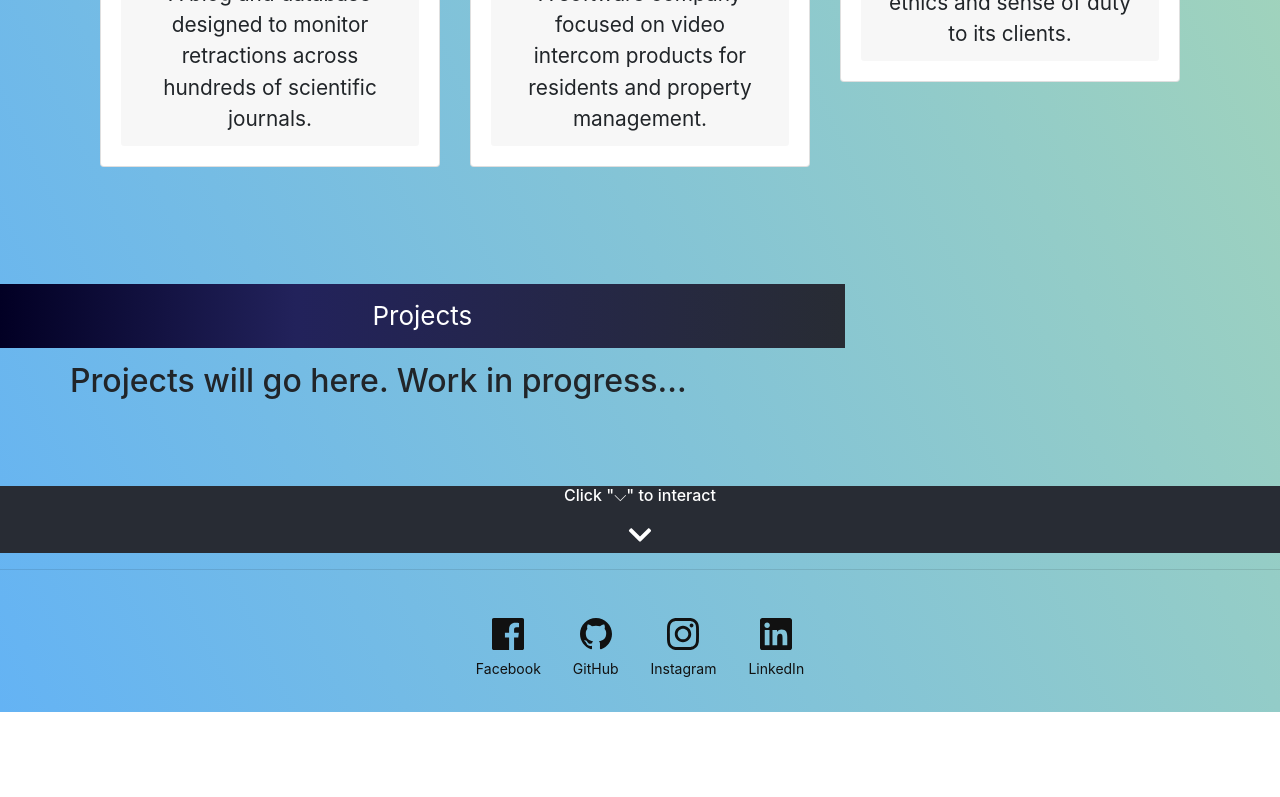
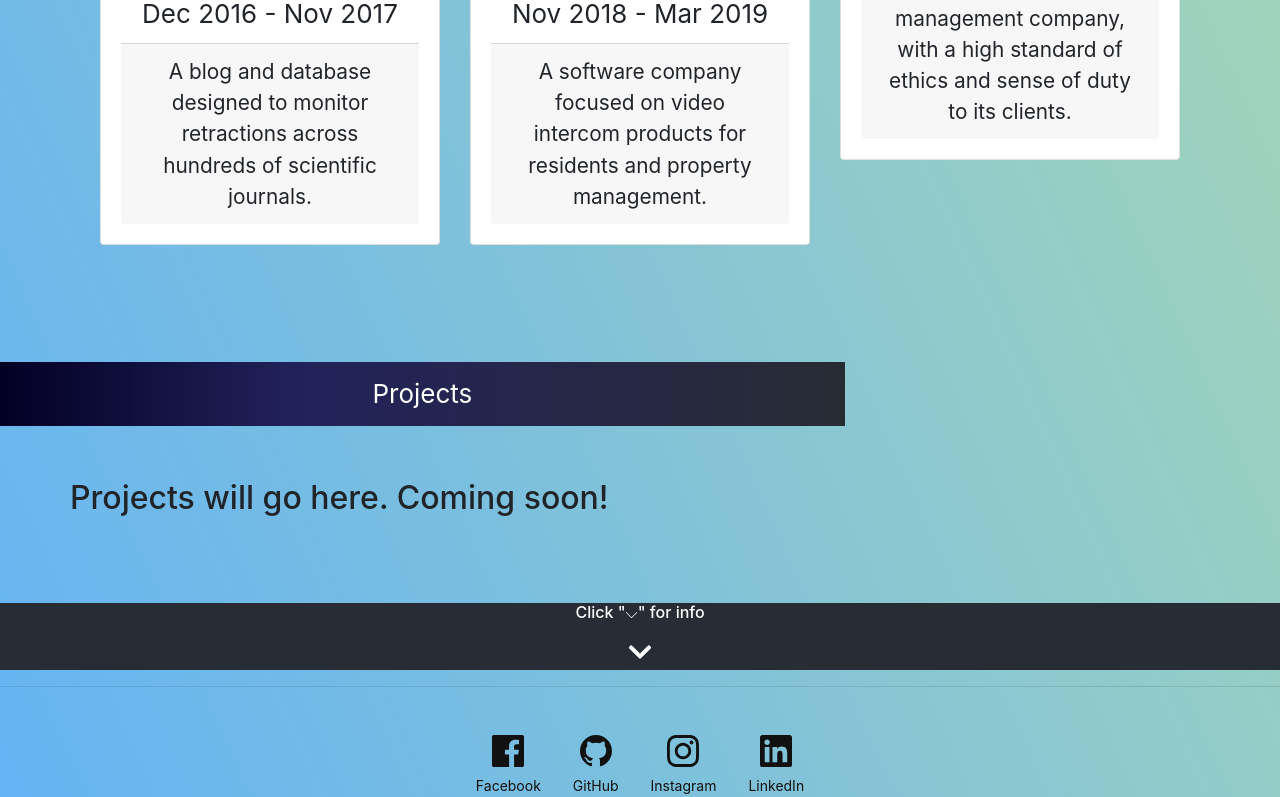
Before and after one commit to bavrumov/Splash-Page, a React (Create React App) app: page / in a window 1280 px wide. Shown: the part 2000-2797 px from the top of the page. Before the commit the page ends 2712 px from the top, so only its background shows below. Built offline with nearby package versions, Linux system fonts and the light colour scheme.

Commit message:
Cosmetic changes

```diff
--- a/src/App.js
+++ b/src/App.js
@@ -45,6 +45,7 @@ class App extends Component {
           <div style={{minHeight:"3em"}}></div>
 
           <FadedHeader title="Hi! My name is" side="right" fade="left"></FadedHeader>
+            <br />
           <Container id="App-body">
             <Row className="padded-top">
               <Col lg={{size:4, offset:1}} sm={{size:4, offset:1, order:1}} xs={{order:12}}>
@@ -62,34 +63,39 @@ class App extends Component {
 
           <FadedHeader title="Education" side="left" fade="right"></FadedHeader>
           <Container id="Education">
-            <Row data-aos="fade-up" className="padded-top">
-              <Carousel></Carousel>
+            <Row className="padded-top">
+              <Carousel></Carousel> {/* Moved data-aos to component*/}
             </Row>
           </Container>
-          <br />
+            <br />
           <div style={{minHeight:"3em"}}></div>
 
           <FadedHeader title="Work Experience" side="left" fade="right"></FadedHeader>
+          <br />
           <Container id="Jobs">
             <Row className="padded-top">
-              <Col data-aos="flip-up">
-                <WorkCards></WorkCards>
+              <Col>
+                <WorkCards></WorkCards> {/* Moved data-aos to component*/}
               </Col>
             </Row>
           </Container>
-          <br /><br />
+            <br /><br />
 
           <FadedHeader title="Projects" side="left" fade="right"></FadedHeader>
+            <br />
           <Container id="Projects">
             <Row className="padded-top">
-              <h2>Projects will go here. Work in progress...</h2>
+              <h2>Projects will go here. Coming soon!</h2>
               {/* More Content Here */}
             </Row>
           </Container>
+
           <div style={{minHeight:"3em"}}></div>
 
         </div>
+
         <Blurb />
+
         <div id="bottom"> <hr/>
           <Tachyonsocialfooter></Tachyonsocialfooter>
         </div>
--- a/src/Blurb.js
+++ b/src/Blurb.js
@@ -25,7 +25,7 @@ class Blurb extends Component {
     render() {
         let instruction;
         if (this.state.helper)
-            instruction = <h6>Click "{String.fromCharCode(0x2335)}" to interact</h6>
+            instruction = <h6>Click "{String.fromCharCode(0x2335)}" for info</h6>
         else
             instruction = "";
 
```
